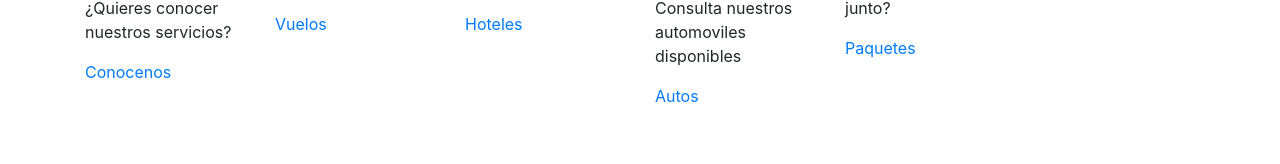
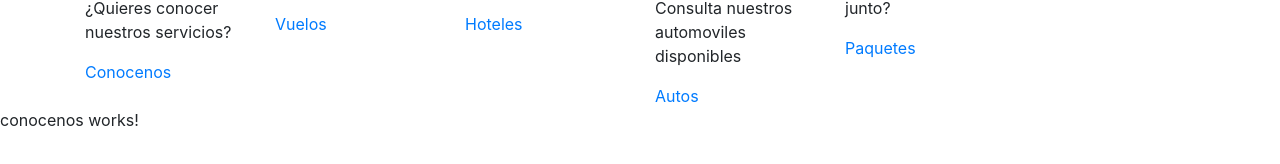
Before and after one commit to luisacuario1922/Vacaciones, an Angular app: page / in a window 1280 px wide. Shown: the part 450-614 px from the top of the page. Built offline with nearby package versions, Linux system fonts and the light colour scheme.

Commit message:
Creacion y visualizacion de 'informacion'

```diff
--- a/src/app/app.component.html
+++ b/src/app/app.component.html
@@ -35,3 +35,4 @@
 </nav>
 <!-- Aqui termina la barra de navegacion -->
 <app-menu></app-menu>
+<app-conocenos></app-conocenos>
--- a/src/app/app.module.ts
+++ b/src/app/app.module.ts
@@ -4,11 +4,13 @@ import { NgModule } from '@angular/core';
 import { AppRoutingModule } from './app-routing.module';
 import { AppComponent } from './app.component';
 import { MenuComponent } from './menu/menu.component';
+import { ConocenosComponent } from './conocenos/conocenos.component';
 
 @NgModule({
   declarations: [
     AppComponent,
-    MenuComponent
+    MenuComponent,
+    ConocenosComponent
   ],
   imports: [
     BrowserModule,
--- /dev/null
+++ b/src/app/conocenos/conocenos.component.html
@@ -0,0 +1 @@
+<p>conocenos works!</p>
--- /dev/null
+++ b/src/app/conocenos/conocenos.component.ts
@@ -0,0 +1,15 @@
+import { Component, OnInit } from '@angular/core';
+
+@Component({
+  selector: 'app-conocenos',
+  templateUrl: './conocenos.component.html',
+  styleUrls: ['./conocenos.component.css']
+})
+export class ConocenosComponent implements OnInit {
+
+  constructor() { }
+
+  ngOnInit() {
+  }
+
+}
```
Also changed, not shown: src/app/Imagenes/Código Chrome/Código Chrome.txt (added), src/app/conocenos/conocenos.component.css (added), 2 other files (tests, documents, lock files or other folders).
